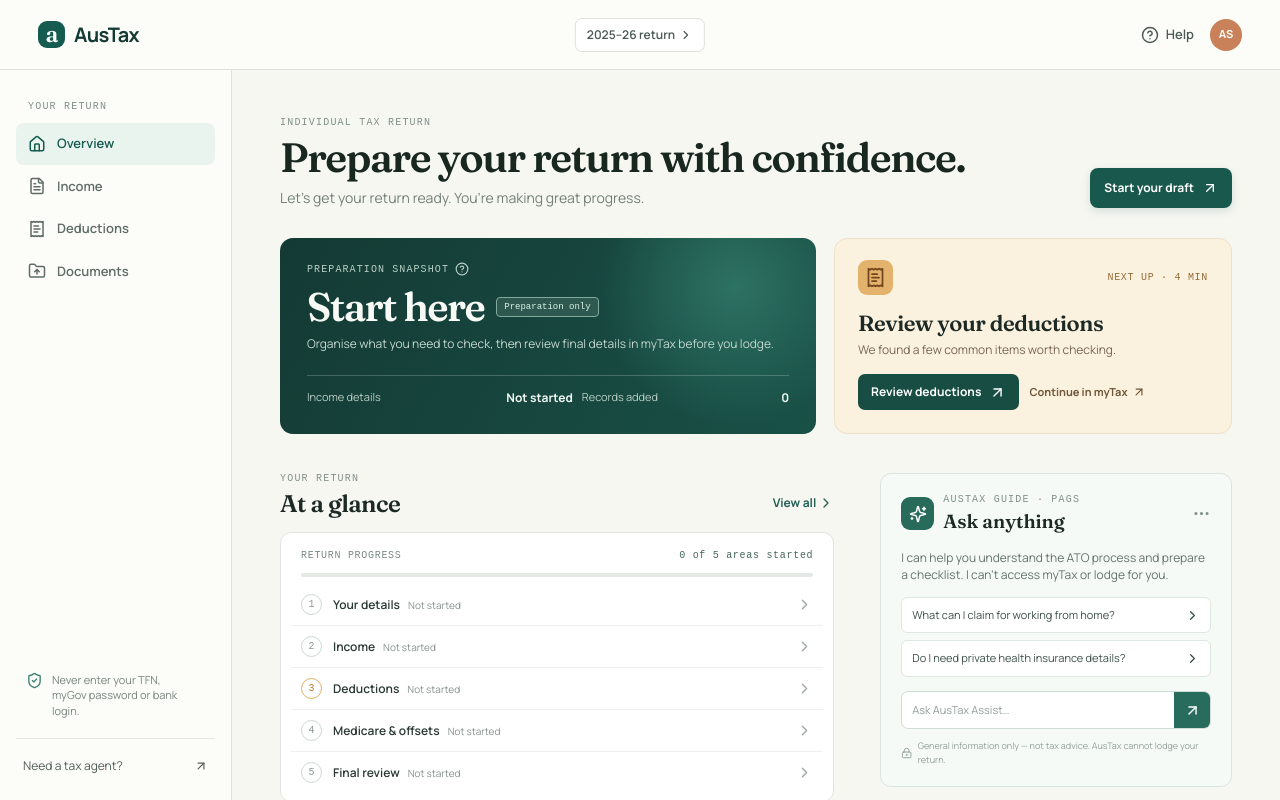
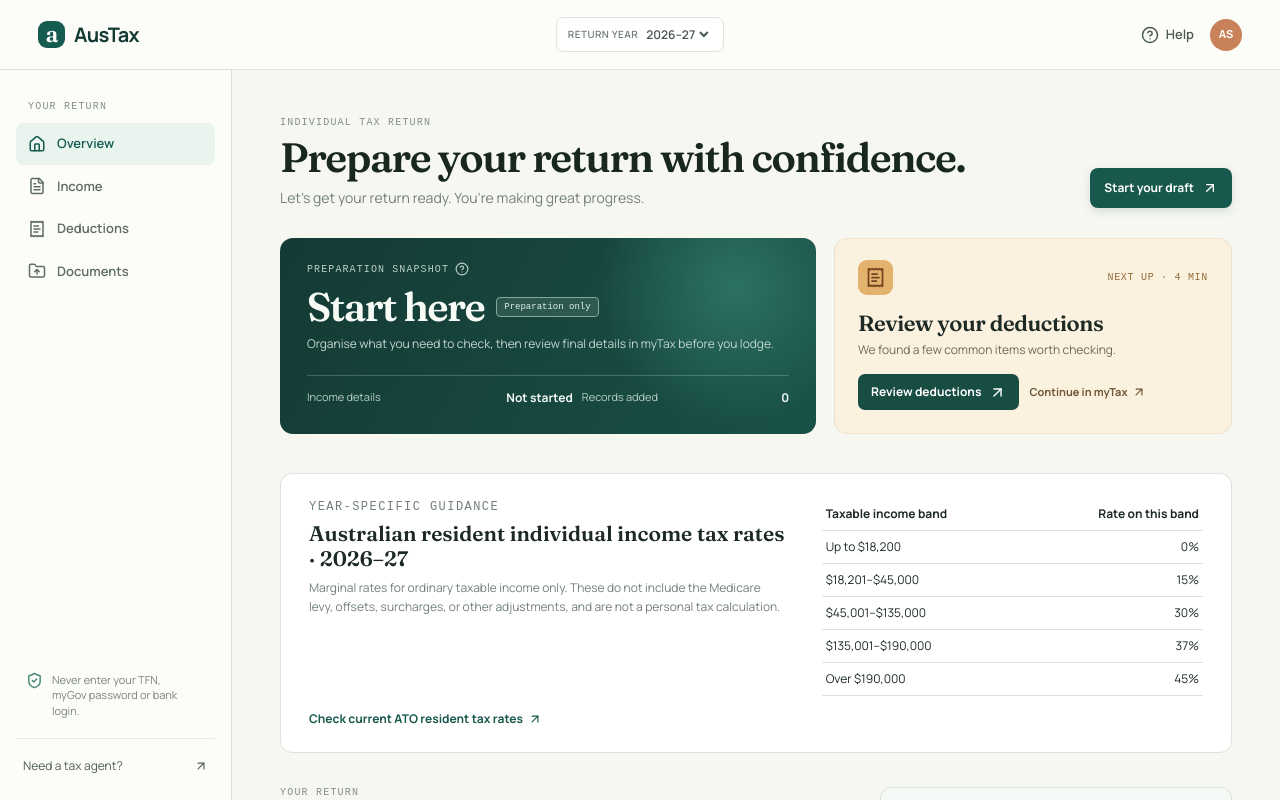
Before and after one commit to proappstore-online/austax, a React (Vite) app in the folder web/: page / in a window 1280 px wide. Shown: the top 800 px of the page. Built offline with nearby package versions, Linux system fonts and the light colour scheme.

Commit message:
Add selectable income year and scoped tax guidance (closes #2)

```diff
--- a/web/src/App.tsx
+++ b/web/src/App.tsx
@@ -24,6 +24,14 @@ import {
 } from "lucide-react";
 import { askAusTaxGuide } from "./lib/pags";
 import { DraftWizard, type ReturnDraft } from "./components/DraftWizard";
+import {
+  getAvailableIncomeYears,
+  getCurrentIncomeYear,
+  getDraftIncomeYear,
+  getIncomeYearLabel,
+  incomeYearRates,
+  isAvailableIncomeYear,
+} from "./lib/income-year";
 
 type Deduction = {
   title: string;
@@ -118,6 +126,7 @@ function isReturnDraft(value: unknown): value is ReturnDraft {
   if (!value || typeof value !== "object") return false;
   const draft = value as Partial<ReturnDraft>;
   return (
+    (draft.incomeYear === undefined || isAvailableIncomeYear(draft.incomeYear)) &&
     typeof draft.residency === "string" &&
     Array.isArray(draft.income) &&
     draft.income.every((item) => typeof item === "string") &&
@@ -158,6 +167,9 @@ const format = (amount: number) =>
 
 export default function App() {
   const [savedPreparation] = useState(loadPreparation);
+  const [selectedYear, setSelectedYear] = useState(
+    getDraftIncomeYear(savedPreparation.draft, getCurrentIncomeYear()),
+  );
   const [active, setActive] = useState("Overview");
   const [deductions, setDeductions] = useState(savedPreparation.deductions);
   const [documents, setDocuments] = useState<string[]>(
@@ -278,6 +290,7 @@ export default function App() {
   }
 
   function saveDraft(nextDraft: ReturnDraft) {
+    if (nextDraft.incomeYear) setSelectedYear(nextDraft.incomeYear);
     setDraft(nextDraft);
     setShowDraft(false);
     setActive("Overview");
@@ -297,9 +310,23 @@ export default function App() {
           <span className="brand-mark">a</span>
           <span>AusTax</span>
         </a>
-        <div className="year-pill">
-          2025–26 return <ChevronRight size={14} />
-        </div>
+        <label className="year-pill">
+          <span>Return year</span>
+          <select
+            aria-label="Return income year"
+            value={selectedYear ?? ""}
+            onChange={(event) => {
+              const year = event.target.value;
+              setSelectedYear(year || undefined);
+              setDraft((current) => current ? { ...current, incomeYear: year || undefined } : current);
+            }}
+          >
+            {!selectedYear && <option value="">Select year</option>}
+            {getAvailableIncomeYears().map((year) => (
+              <option value={year} key={year}>{getIncomeYearLabel(year)}</option>
+            ))}
+          </select>
+        </label>
         <div className="top-actions">
           <button
             className="help-button"
@@ -403,6 +430,7 @@ export default function App() {
             <div>
               <p className="eyebrow">SESSION PREPARATION DRAFT</p>
               <h2>Your checklist is ready for review</h2>
+              <p>Return year: {draft.incomeYear ? getIncomeYearLabel(draft.incomeYear) : "Not recorded — select a year when you review this draft."}</p>
               <p>
                 {draft.income.length} income area
                 {draft.income.length === 1 ? "" : "s"} ·{" "}
@@ -465,6 +493,26 @@ export default function App() {
               </a>
             </div>
           </article>
+        </section>
+
+        <section className="tax-year-guidance" aria-labelledby="tax-year-guidance-title">
+          <div>
+            <p className="eyebrow">YEAR-SPECIFIC GUIDANCE</p>
+            <h2 id="tax-year-guidance-title">Australian resident individual income tax rates · {getIncomeYearLabel(selectedYear ?? getCurrentIncomeYear())}</h2>
+            <p>Marginal rates for ordinary taxable income only. These do not include the Medicare levy, offsets, surcharges, or other adjustments, and are not a personal tax calculation.</p>
+          </div>
+          {incomeYearRates[selectedYear ?? ""] ? (
+            <table>
+              <thead><tr><th>Taxable income band</th><th>Rate on this band</th></tr></thead>
+              <tbody>{incomeYearRates[selectedYear ?? ""].map((bracket) => (
+                <tr key={bracket.lowerBound}>
+                  <td>{bracket.lowerBound === 0 ? "Up to $18,200" : bracket.upperBound === null ? `Over $${bracket.lowerBound.toLocaleString("en-AU")}` : `$${(bracket.lowerBound + 1).toLocaleString("en-AU")}–$${bracket.upperBound.toLocaleString("en-AU")}`}</td>
+                  <td>{bracket.rate}%</td>
+                </tr>
+              ))}</tbody>
+            </table>
+          ) : <p>Rates for this year have not been added. Check the ATO source before relying on year-specific guidance.</p>}
+          <a href="https://www.ato.gov.au/tax-rates-and-codes/tax-rates-australian-residents" target="_blank" rel="noreferrer">Check current ATO resident tax rates <ArrowUpRight size={14} /></a>
         </section>
 
         <section className="content-grid">
@@ -740,6 +788,7 @@ export default function App() {
         <DraftWizard
           key={`${draftStep}-${draft ? "saved" : "new"}`}
           initial={draft ?? undefined}
+          selectedYear={selectedYear ?? getCurrentIncomeYear()}
           startStep={draftStep}
           onSave={saveDraft}
           onClose={() => setShowDraft(false)}
--- a/web/src/components/DraftWizard.tsx
+++ b/web/src/components/DraftWizard.tsx
@@ -8,8 +8,10 @@ import {
   LockKeyhole,
   X,
 } from "lucide-react";
+import { getAvailableIncomeYears, getDraftIncomeYear, getIncomeYearLabel } from "../lib/income-year";
 
 export type ReturnDraft = {
+  incomeYear?: string;
   residency: string;
   income: string[];
   deductions: string[];
@@ -19,6 +21,7 @@ export type ReturnDraft = {
 
 type Props = {
   initial?: ReturnDraft;
+  selectedYear: string;
   startStep?: number;
   onSave: (draft: ReturnDraft) => void;
   onClose: () => void;
@@ -88,10 +91,11 @@ function ToggleList({
   );
 }
 
-export function DraftWizard({ initial, startStep = 0, onSave, onClose }: Props) {
+export function DraftWizard({ initial, selectedYear, startStep = 0, onSave, onClose }: Props) {
   const [step, setStep] = useState(startStep);
   const [draft, setDraft] = useState<ReturnDraft>(
     initial ?? {
+      incomeYear: getDraftIncomeYear(null, selectedYear),
       residency: "",
       income: [],
       deductions: [],
@@ -107,10 +111,10 @@ export function DraftWizard({ initial, startStep = 0, onSave, onClose }: Props)
     "Your preparation draft",
   ][step];
   const complete = useMemo(
-    () => Boolean(draft.residency && draft.income.length && draft.recordStatus),
+    () => Boolean(draft.incomeYear && draft.residency && draft.income.length && draft.recordStatus),
     [draft],
   );
-  const firstRequiredStep = !draft.residency
+  const firstRequiredStep = !draft.incomeYear || !draft.residency
     ? 0
     : !draft.income.length
       ? 1
@@ -151,9 +155,28 @@ export function DraftWizard({ initial, startStep = 0, onSave, onClose }: Props)
               enter a TFN, myGov password, bank login, or identity-document
               number here.
             </p>
+            <label className="income-year-field">
+              Return income year
+              <select
+                value={draft.incomeYear ?? ""}
+                onChange={(event) =>
+                  setDraft({
+                    ...draft,
+                    ...(event.target.value ? { incomeYear: event.target.value } : { incomeYear: undefined }),
+                  })
+                }
+              >
+                <option value="">Year not recorded</option>
+                {getAvailableIncomeYears().map((year) => (
+                  <option value={year} key={year}>{getIncomeYearLabel(year)}</option>
+                ))}
+              </select>
+            </label>
             <fieldset>
               <legend>
-                For the 2025–26 income year, were you an Australian resident for
+                {draft.incomeYear
+                  ? `For the ${getIncomeYearLabel(draft.incomeYear)} income year, were you an Australian resident for`
+                  : "For the selected income year, were you an Australian resident for"}
                 tax purposes?
               </legend>
               <div className="choice-row">
@@ -260,6 +283,8 @@ export function DraftWizard({ initial, startStep = 0, onSave, onClose }: Props)
             <div className="draft-summary">
               <span>Residency</span>
               <b>{draft.residency || "Needs review"}</b>
+              <span>Return income year</span>
+              <b>{draft.incomeYear ? getIncomeYearLabel(draft.incomeYear) : "Not recorded"}</b>
               <span>Income areas</span>
               <b>
                 {draft.income.length
@@ -289,7 +314,7 @@ export function DraftWizard({ initial, startStep = 0, onSave, onClose }: Props)
             {!complete && (
               <div className="wizard-warning" role="status">
                 <AlertTriangle size={16} />
-                Complete your residency, income and record details before saving
+                Select an income year and complete your residency, income and record details before saving
                 this preparation draft.
               </div>
             )}
@@ -313,7 +338,7 @@ export function DraftWizard({ initial, startStep = 0, onSave, onClose }: Props)
             <button
               className="wizard-next"
               disabled={
-                (step === 0 && !draft.residency) ||
+                (step === 0 && (!draft.incomeYear || !draft.residency)) ||
                 (step === 1 && !draft.income.length) ||
                 (step === 2 && !draft.recordStatus)
               }
--- a/web/src/index.css
+++ b/web/src/index.css
@@ -146,6 +146,82 @@ button {
   font-size: 12px;
   font-weight: 600;
 }
+.year-pill span {
+  color: #728078;
+  font-size: 10px;
+  text-transform: uppercase;
+  letter-spacing: .04em;
+}
+.year-pill select {
+  border: 0;
+  color: inherit;
+  background: transparent;
+  font: inherit;
+  cursor: pointer;
+}
+.tax-year-guidance {
+  display: grid;
+  grid-template-columns: 1fr minmax(280px, .8fr);
+  gap: 14px 36px;
+  align-items: start;
+  margin: 24px 0 34px;
+  padding: 24px 28px;
+  border: 1px solid var(--line);
+  border-radius: 12px;
+  color: var(--ink);
+  background: var(--panel);
+}
+.tax-year-guidance h2 {
+  margin: 4px 0 8px;
+  font: 600 21px/1.2 "Fraunces", Georgia, serif;
+}
+.tax-year-guidance p {
+  margin: 0;
+  color: var(--muted);
+  font-size: 12px;
+  line-height: 1.55;
+}
+.tax-year-guidance table {
+  width: 100%;
+  border-collapse: collapse;
+  font-size: 12px;
+}
+.tax-year-guidance th,
+.tax-year-guidance td {
+  padding: 7px 4px;
+  border-bottom: 1px solid var(--line);
+  text-align: left;
+}
+.tax-year-guidance th:last-child,
+.tax-year-guidance td:last-child {
+  text-align: right;
+}
+.tax-year-guidance a {
+  display: inline-flex;
+  align-items: center;
+  gap: 5px;
+  grid-column: 1 / -1;
+  width: fit-content;
+  color: #19594d;
+  font-size: 12px;
+  font-weight: 700;
+}
+.income-year-field {
+  display: grid;
+  gap: 7px;
+  margin: 16px 0;
+  color: var(--ink);
+  font-size: 12px;
+  font-weight: 700;
+}
+.income-year-field select {
+  width: 100%;
+  padding: 10px 12px;
+  border: 1px solid var(--line);
+  border-radius: 7px;
+  color: var(--ink);
+  background: var(--panel);
+}
 .top-actions {
   display: flex;
   align-items: center;
@@ -1438,9 +1514,10 @@ main {
     height: 61px;
     padding: 0 20px;
   }
-  .year-pill {
-    display: none;
-  }
+  .year-pill { left: 54%; gap: 2px; padding: 5px 6px; font-size: 11px; }
+  .year-pill span { display: none; }
+  .year-pill select { max-width: 74px; }
+  .tax-year-guidance { grid-template-columns: 1fr; padding: 19px; }
   .help-button span {
     display: none;
   }
--- /dev/null
+++ b/web/src/lib/income-year.ts
@@ -0,0 +1,69 @@
+export type IncomeYear = `${number}-${number}`;
+
+export type TaxBracket = {
+  lowerBound: number;
+  upperBound: number | null;
+  rate: number;
+};
+
+export const incomeYearRates: Record<string, TaxBracket[]> = {
+  "2023-24": [
+    { lowerBound: 0, upperBound: 18_200, rate: 0 },
+    { lowerBound: 18_200, upperBound: 45_000, rate: 19 },
+    { lowerBound: 45_000, upperBound: 120_000, rate: 32.5 },
+    { lowerBound: 120_000, upperBound: 180_000, rate: 37 },
+    { lowerBound: 180_000, upperBound: null, rate: 45 },
+  ],
+  "2024-25": [
+    { lowerBound: 0, upperBound: 18_200, rate: 0 },
+    { lowerBound: 18_200, upperBound: 45_000, rate: 16 },
+    { lowerBound: 45_000, upperBound: 135_000, rate: 30 },
+    { lowerBound: 135_000, upperBound: 190_000, rate: 37 },
+    { lowerBound: 190_000, upperBound: null, rate: 45 },
+  ],
+  "2025-26": [
+    { lowerBound: 0, upperBound: 18_200, rate: 0 },
+    { lowerBound: 18_200, upperBound: 45_000, rate: 16 },
+    { lowerBound: 45_000, upperBound: 135_000, rate: 30 },
+    { lowerBound: 135_000, upperBound: 190_000, rate: 37 },
+    { lowerBound: 190_000, upperBound: null, rate: 45 },
+  ],
+  "2026-27": [
+    { lowerBound: 0, upperBound: 18_200, rate: 0 },
+    { lowerBound: 18_200, upperBound: 45_000, rate: 15 },
+    { lowerBound: 45_000, upperBound: 135_000, rate: 30 },
+    { lowerBound: 135_000, upperBound: 190_000, rate: 37 },
+    { lowerBound: 190_000, upperBound: null, rate: 45 },
+  ],
+};
+
+export function getCurrentIncomeYear(date = new Date()): string {
+  const startYear = date.getMonth() >= 6 ? date.getFullYear() : date.getFullYear() - 1;
+  return `${startYear}-${String((startYear + 1) % 100).padStart(2, "0")}`;
+}
+
+export function getAvailableIncomeYears(date = new Date()): string[] {
+  const currentYear = Number(getCurrentIncomeYear(date).slice(0, 4));
+  return Array.from({ length: Math.max(0, currentYear - 2023 + 1) }, (_, index) => {
+    const start = 2023 + index;
+    return `${start}-${String((start + 1) % 100).padStart(2, "0")}`;
+  });
+}
+
+export function isAvailableIncomeYear(value: unknown): value is string {
+  if (typeof value !== "string") return false;
+  const match = /^(\d{4})-(\d{2})$/.exec(value);
+  return Boolean(match && Number(match[2]) === (Number(match[1]) + 1) % 100);
+}
+
+export function getIncomeYearLabel(year: string): string {
+  const [start, end] = year.split("-");
+  return `${start}–${end}`;
+}
+
+export function getDraftIncomeYear(
+  draft: { incomeYear?: string } | null | undefined,
+  fallbackYear: string,
+): string | undefined {
+  return draft ? draft.incomeYear : fallbackYear;
+}
```
Also changed, not shown: 1 other file (tests, documents, lock files or other folders).
